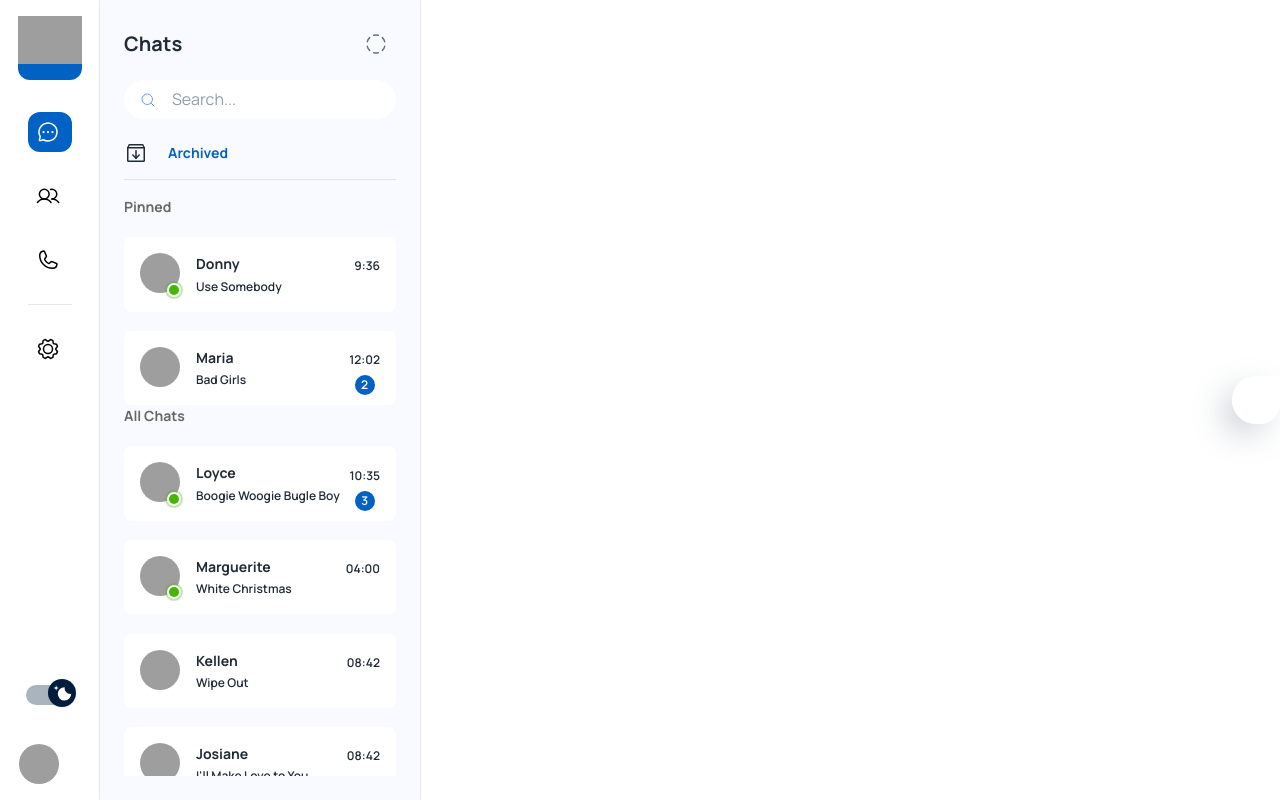
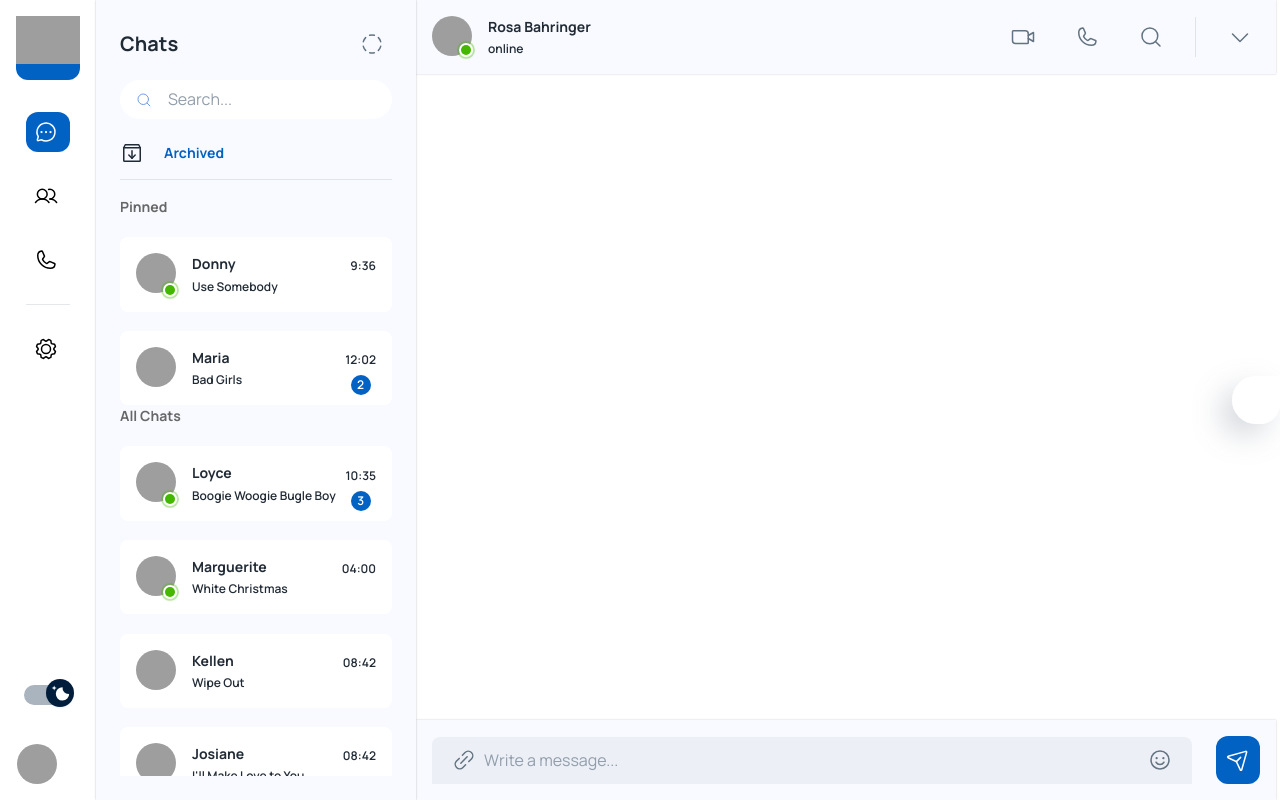
Before and after one commit to pavandeveloperr/Pigeon, a React (Create React App) app: page /app in a window 1280 px wide. Built offline with nearby package versions, Linux system fonts and the light colour scheme; grey boxes are pictures that could not be loaded; some icons are missing.

Commit message:
feat : "Conversation Box"

```diff
--- /dev/null
+++ b/src/components/Conversation/index.js
@@ -0,0 +1,158 @@
+import React from "react";
+import { Avatar, Badge, Box, Divider, IconButton, InputAdornment, Stack, styled, TextField, Typography } from "@mui/material";
+import { faker } from "@faker-js/faker";
+import { CaretDown, LinkSimple, MagnifyingGlass, PaperPlaneTilt, Phone, Smiley, VideoCamera } from "phosphor-react";
+import { useTheme } from "@mui/material";
+
+
+const StyledBadge = styled(Badge)(({ theme }) => ({
+    '& .MuiBadge-badge': {
+      backgroundColor: '#44b700',
+      color: '#44b700',
+      boxShadow: `0 0 0 2px ${theme.palette.background.paper}`,
+      '&::after': {
+        position: 'absolute',
+        top: 0,
+        left: 0,
+        width: '100%',
+        height: '100%',
+        borderRadius: '50%',
+        animation: 'ripple 1.2s infinite ease-in-out',
+        border: '1px solid currentColor',
+        content: '""',
+      },
+    },
+    '@keyframes ripple': {
+      '0%': {
+        transform: 'scale(.8)',
+        opacity: 1,
+      },
+      '100%': {
+        transform: 'scale(2.4)',
+        opacity: 0,
+      },
+    },
+  }));
+
+const StyledInput = styled(TextField)(({theme}) => ({
+    '& .MuiInputBase-input' : {
+        paddingTop : "12px",
+        paddingBottom : "12px",
+
+    }
+}));
+
+
+// this component is rendered in generalApp
+const Conversation = () => {
+    const theme = useTheme();
+  return (
+    <Stack height={"100%"} maxHeight={"100vh"} width={"auto"}>
+      {/* Chat Header */}
+      <Box
+        p={2}
+        sx={{
+          width: "100%",
+          backgroundColor:
+            theme.palette.mode === "light"
+              ? "#F8FAFF"
+              : theme.palette.background.paper,
+          boxShadow: "0px 0px 2px rgba(0, 0, 0, 0.2)",
+        }}
+      >
+        <Stack
+          alignItems={"center"}
+          direction="row"
+          justifyContent={"space-between"}
+          sx={{ width: "100%", height: "100%" }}
+        >
+          <Stack direction={"row"} spacing={2}>
+            <Box>
+              <StyledBadge
+                overlap="circular"
+                anchorOrigin={{ vertical: "bottom", horizontal: "right" }}
+                variant="dot"
+              >
+                <Avatar
+                  src={faker.image.avatar()}
+                  alt={faker.name.firstName()}
+                />
+              </StyledBadge>
+            </Box>
+            <Stack spacing={0.2}>
+              <Typography variant="subtitle2">
+                {faker.name.fullName()}
+              </Typography>
+              <Typography variant="caption">online</Typography>
+            </Stack>
+          </Stack>
+          <Stack direction={"row"} alignItems={"center"} spacing={3}>
+            <IconButton>
+              <VideoCamera />
+            </IconButton>
+            <IconButton>
+              <Phone />
+            </IconButton>
+            <IconButton>
+              <MagnifyingGlass />
+            </IconButton>
+            <Divider orientation="vertical" flexItem />
+            <IconButton>
+              <CaretDown />
+            </IconButton>
+          </Stack>
+        </Stack>
+      </Box>
+      {/* msg */}
+      <Box width="100%" sx={{ flexGrow: 1 }}></Box>
+
+      {/* Chat Footer */}
+      <Box
+        p={2}
+        sx={{
+          width: "100%",
+          backgroundColor:
+            theme.palette.mode === "light"
+              ? "#F8FAFF"
+              : theme.palette.background.paper,
+          boxShadow: "0px 0px 2px rgba(0, 0, 0, 0.2)",
+        }}
+      >
+        <Stack direction={"row"} alignItems={"center"} spacing={3}>
+          <StyledInput
+            fullWidth
+            placeholder="Write a message..."
+            variant="filled"
+            InputProps={{
+              disableUnderline: true,
+              startAdornment: (
+                <InputAdornment>
+                  <IconButton>
+                    <LinkSimple />
+                  </IconButton>
+                </InputAdornment>
+              ),
+              endAdornment: (
+                <InputAdornment>
+                  <IconButton>
+                    <Smiley />
+                  </IconButton>
+                </InputAdornment>
+              ),
+            }}
+          />
+          <Box sx={{height: 48, width:48, backgroundColor: theme.palette.primary.main, borderRadius: 1.5}}>
+            <Stack sx={{height:"100%", width:"100%"}} alignItems='center' justifyContent={"center"}>
+            <IconButton>
+                <PaperPlaneTilt color="#fff" />
+            </IconButton>
+            </Stack>
+
+          </Box>
+        </Stack>
+      </Box>
+    </Stack>
+  );
+};
+
+export default Conversation;
--- a/src/pages/dashboard/GeneralApp.js
+++ b/src/pages/dashboard/GeneralApp.js
@@ -1,12 +1,31 @@
+import {Stack, Box, useTheme } from "@mui/material";
 import React from "react";
+import Conversation from "../../components/Conversation";
 import Chats from "./Chats";
 
+// generalApp renders Chats and Conversation box
 const GeneralApp = () => {
+  const theme = useTheme();
 
   return (
-    <>
+    <Stack direction={"row"} sx={{ width: "100%" }}>
+      {/* Chats */}
       <Chats />
-    </>
+
+      <Box
+        sx={{
+          height: "100%",
+          width: "Calc(100vw - 420px)",
+          backgroundColor:
+            theme.palette.mode === "light"
+              ? "#fff"
+              : theme.palette.background.default,
+        }}
+      >
+        {/* Conversation Box */}
+        <Conversation />
+      </Box>
+    </Stack>
   );
 };
 
```
